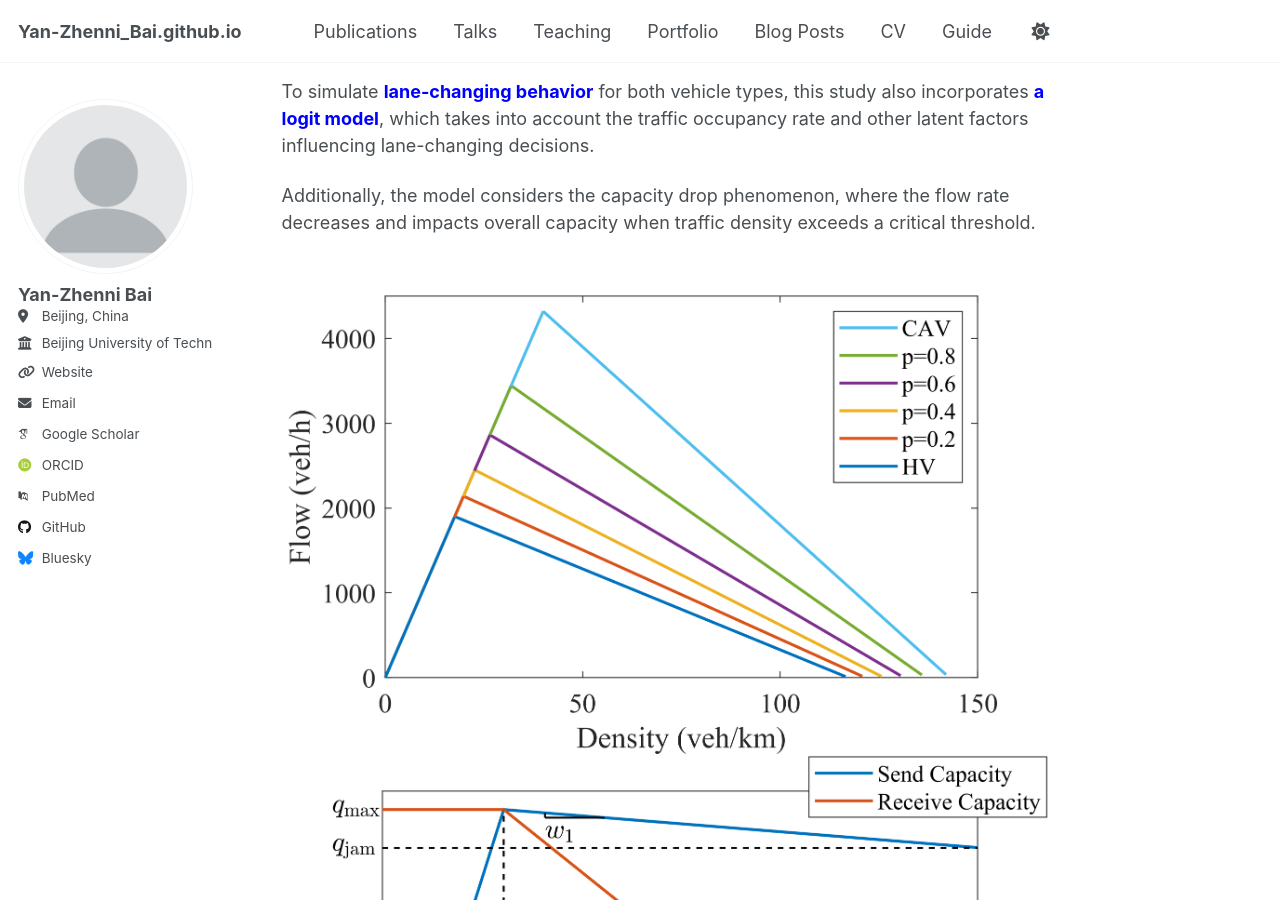
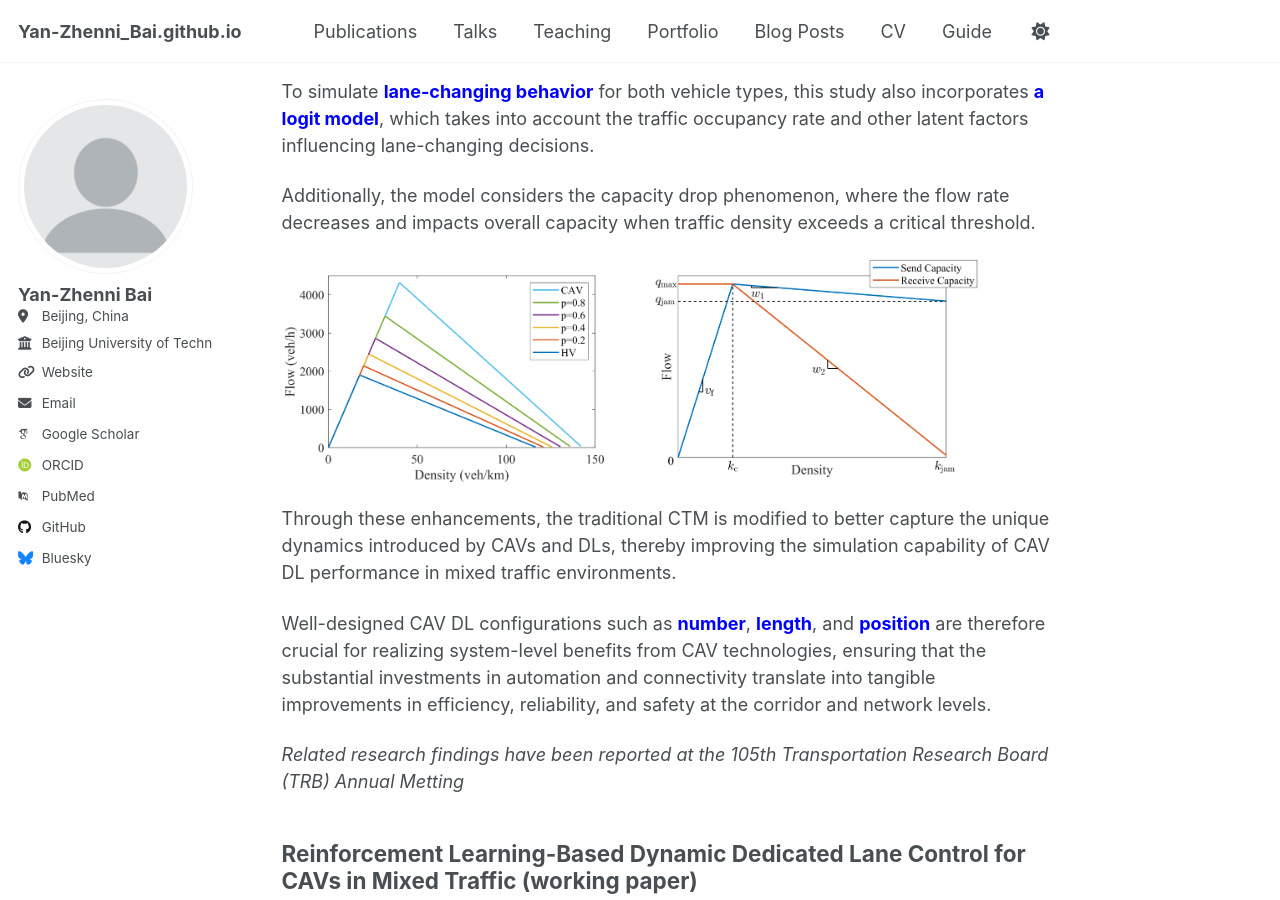
Before and after one commit to Yzn-Bai/Yan-Zhenni_Bai.github.io, a Jekyll site: the page built from _pages/about.md, in a window 1280 px wide and 900 px high, scrolled down 1466 px. Built offline with Jekyll 4.4.1, drawn with Linux system fonts in a browser that asks for light colours; some web fonts are replaced; a script that is not in the unit is left out.

Commit message:
Update about.md

```diff
--- a/_pages/about.md
+++ b/_pages/about.md
@@ -37,7 +37,8 @@ Optimization of Dedicated Lane Configuration for CAVs in Mixed Traffic Environme
 
   Additionally, the model considers the capacity drop phenomenon, where the flow rate decreases and impacts overall capacity when traffic density exceeds a critical threshold.
 
-  ![](images/基本图2.png) ![](images/接收发送能力.png)
+  <img src="images/基本图2.png" alt="First Image" style="width: 45%; display:inline-block;">
+  <img src="images/接收发送能力.png" alt="Second Image" style="width: 45%; display:inline-block;">
 
   Through these enhancements, the traditional CTM is modified to better capture the unique dynamics introduced by CAVs and DLs, thereby improving the simulation capability of CAV DL performance in mixed traffic environments.
 
```
